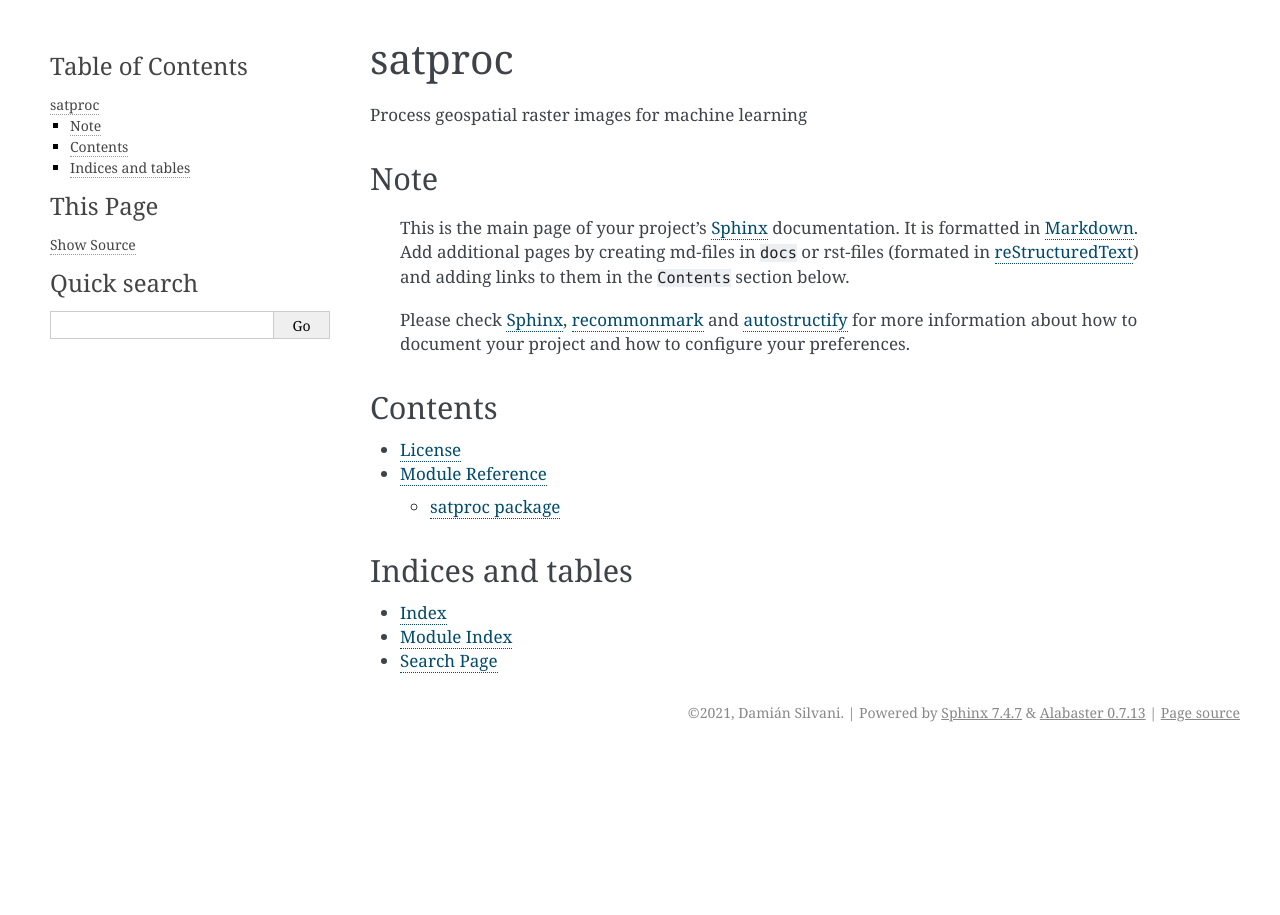
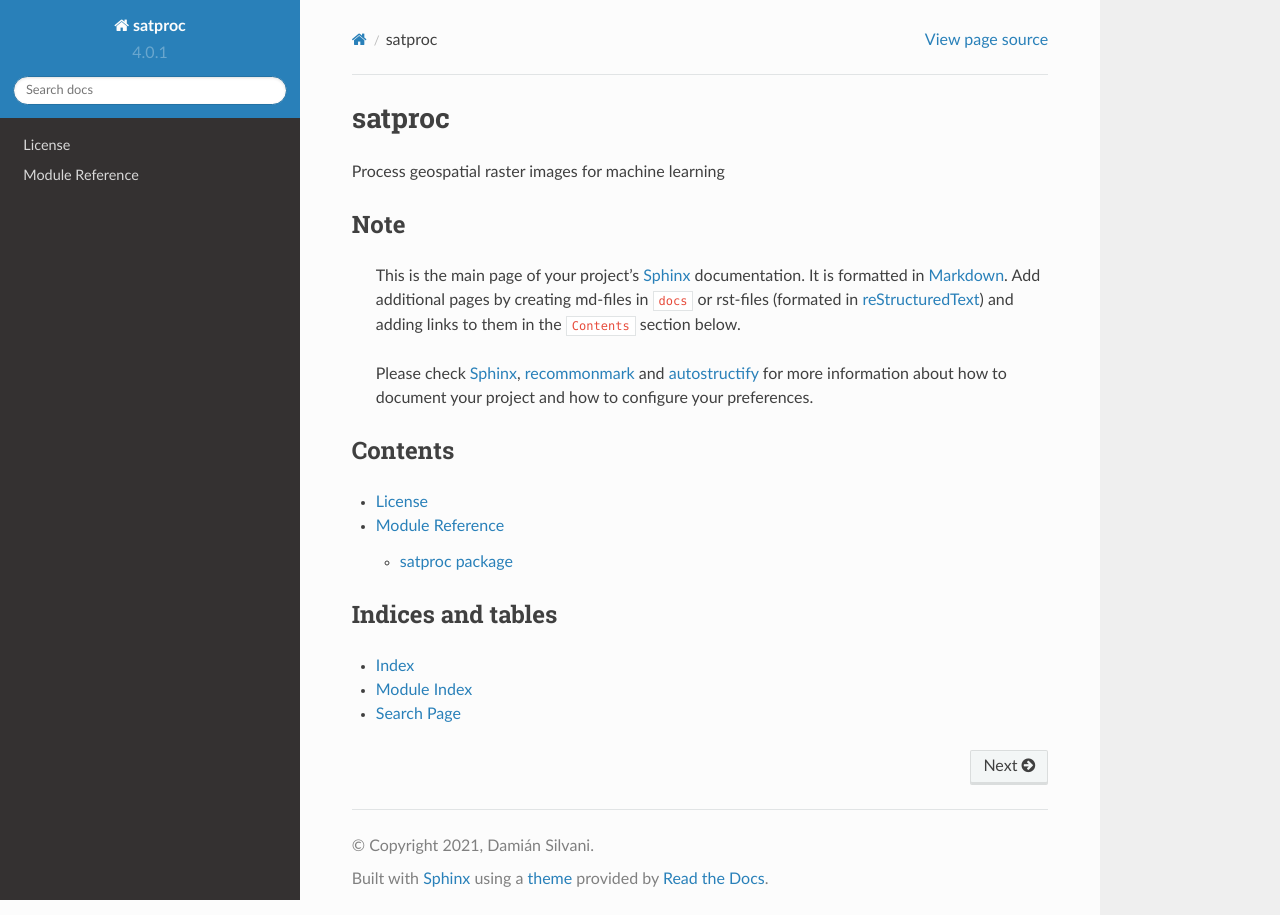
Before and after one commit to dymaxionlabs/satproc, a Sphinx documentation site: the page built from docs/index.md, in a window 1280 px wide. Built offline with Sphinx 7.4.7 and the Read the Docs theme 2.0.0, drawn with Linux system fonts in a browser that asks for light colours.

Commit message:
Configure sphinx rtd theme

```diff
--- a/docs/conf.py
+++ b/docs/conf.py
@@ -11,6 +11,7 @@ import os
 import sys
 import inspect
 import shutil
+import sphinx_rtd_theme
 
 # -- Path setup --------------------------------------------------------------
 
@@ -78,6 +79,7 @@ extensions = [
     "sphinx.ext.ifconfig",
     "sphinx.ext.mathjax",
     "sphinx.ext.napoleon",
+    "sphinx_rtd_theme",
 ]
 
 # Add any paths that contain templates here, relative to this directory.
@@ -168,15 +170,12 @@ pygments_style = "sphinx"
 
 # The theme to use for HTML and HTML Help pages.  See the documentation for
 # a list of builtin themes.
-html_theme = "alabaster"
+html_theme = "sphinx_rtd_theme"
 
 # Theme options are theme-specific and customize the look and feel of a theme
 # further.  For a list of options available for each theme, see the
 # documentation.
-html_theme_options = {
-    "sidebar_width": "300px",
-    "page_width": "1200px"
-}
+html_theme_options = {"sidebar_width": "300px", "page_width": "1200px"}
 
 # Add any paths that contain custom themes here, relative to this directory.
 # html_theme_path = []
```
